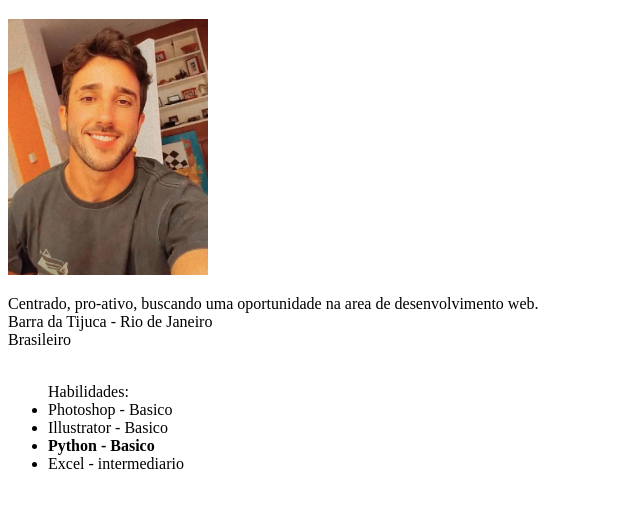
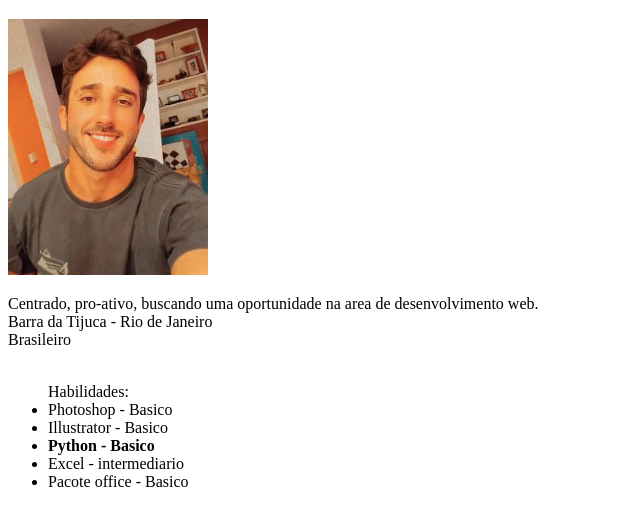
Before and after one commit to chapetta/chapetta.github.io, a plain HTML site: page index.html in a window 1280 px wide. Shown: the part 61-586 px from the top of the page, without its empty margins (0-640 px from the left). Drawn offline with Linux system fonts and the light colour scheme.

Commit message:
modificando o portifolio

```diff
--- a/index.html
+++ b/index.html
@@ -18,6 +18,7 @@
         <li>Illustrator - Basico</li>
         <li><strong> Python - Basico</strong></li>
         <li>Excel - intermediario</li>
+        <li>Pacote office - Basico</li>
     </ul>
 
     <a href="#foto"></a>
```
